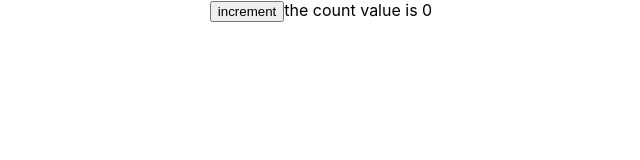
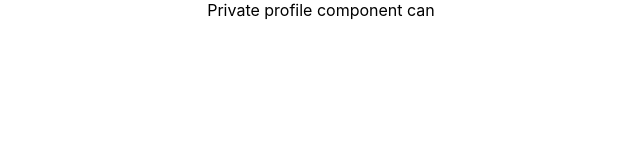
Before and after one commit to hcsoylu/react-with-ts, a React (Create React App) app: page / in a window 1280 px wide. Shown: the top 160 px of the page, without its empty margins (319-959 px from the left). Built offline with nearby package versions, Linux system fonts and the light colour scheme.

Commit message:
component prop type

```diff
--- a/src/App.tsx
+++ b/src/App.tsx
@@ -1,10 +1,11 @@
 import "./App.css";
-import Counter from "./components/class/Counter";
+import Private from "./components/auth/Private";
+import Profile from "./components/auth/Profile";
 
 function App() {
   return (
     <div className="App">
-      <Counter message="the count value is" />
+      <Private isLoggedIn={true} component={Profile} />
     </div>
   );
 }
--- /dev/null
+++ b/src/components/auth/Login.tsx
@@ -0,0 +1,7 @@
+import React from "react";
+
+const Login = () => {
+  return <div>Please login to continue</div>;
+};
+
+export default Login;
--- /dev/null
+++ b/src/components/auth/Private.tsx
@@ -0,0 +1,18 @@
+import Login from "./Login";
+
+import { ProfileProps } from "./Profile";
+
+type PrivateProps = {
+  isLoggedIn: boolean;
+  component: React.ComponentType<ProfileProps>;
+};
+
+const Private = ({ isLoggedIn, component: Component }: PrivateProps) => {
+  if (isLoggedIn) {
+    return <Component name="can" />;
+  } else {
+    return <Login />;
+  }
+};
+
+export default Private;
--- /dev/null
+++ b/src/components/auth/Profile.tsx
@@ -0,0 +1,9 @@
+export type ProfileProps = {
+  name: string;
+};
+
+const Profile = ({ name }: ProfileProps) => {
+  return <div>Private profile component {name}</div>;
+};
+
+export default Profile;
```
